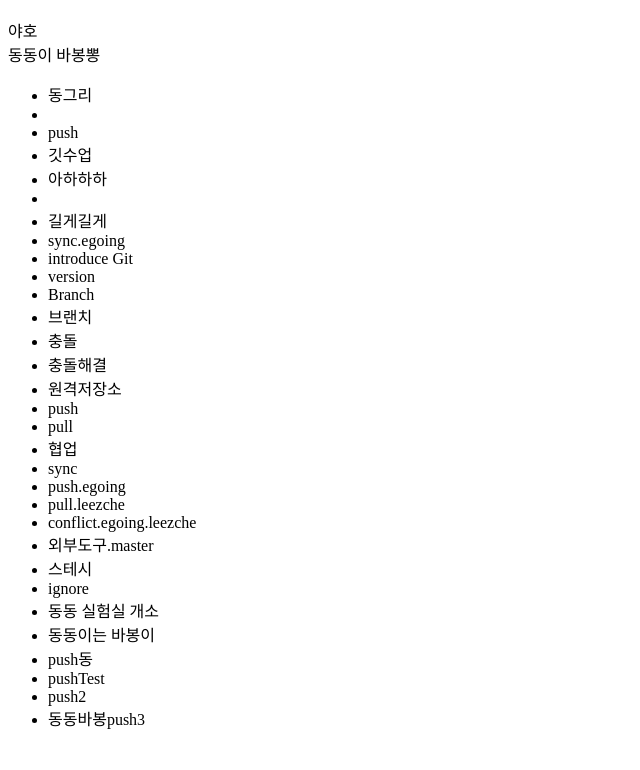
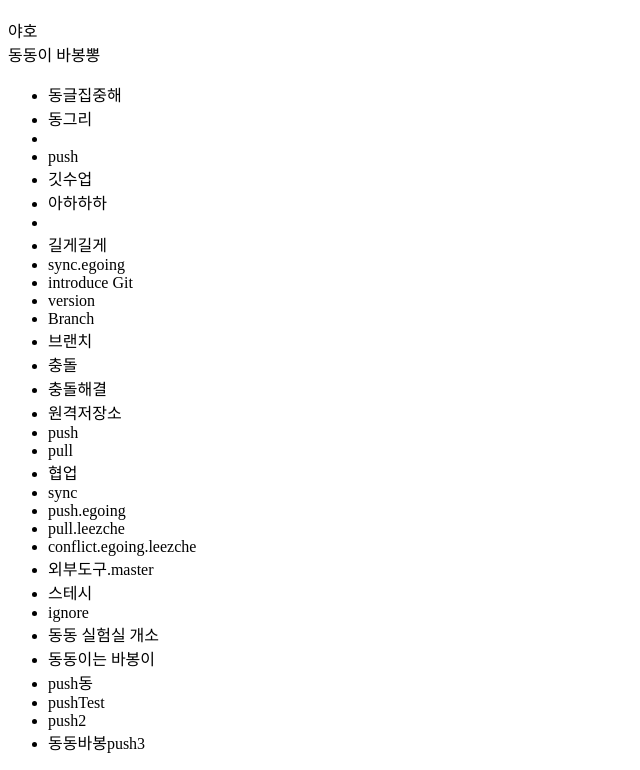
Before and after one commit to brunoid/followup_git, a plain HTML site: page index.html in a window 1280 px wide. Shown: the part 57-827 px from the top of the page, without its empty margins (0-640 px from the left). Before the commit the page ends 803 px from the top, so only its background shows below. Drawn offline with Linux system fonts and the light colour scheme.

Commit message:
새로운 커

```diff
--- a/index.html
+++ b/index.html
@@ -10,6 +10,7 @@
         <div>야호</div>
         <div>동동이 바봉뽕</div>
         <ul>
+            <li>동글집중해</li>
             <li>동그리<li>
             <li>push</li>
             <li>깃수업</li>
```
